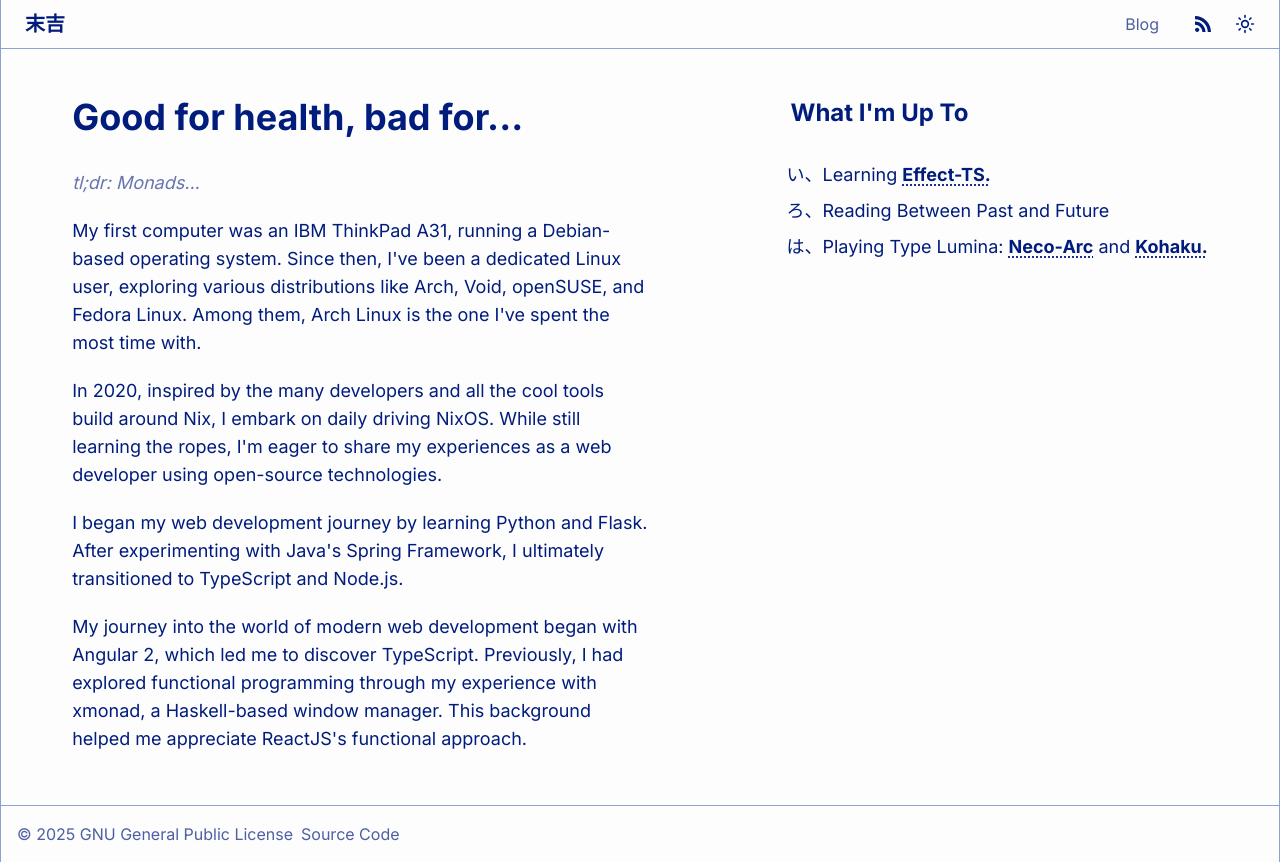
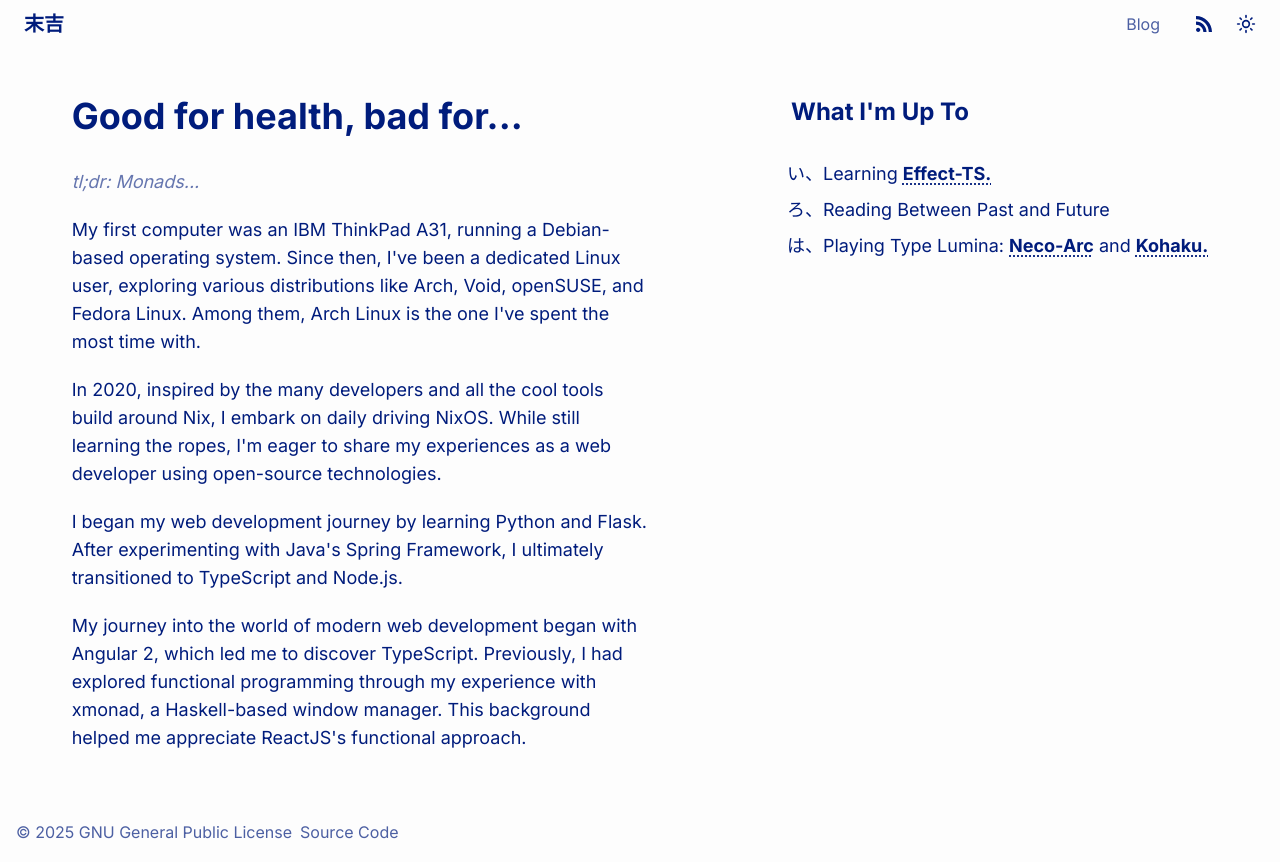
Before and after one commit to u1F713/u1F713.github.io, a Next.js app: page / in a window 1280 px wide. Built offline with nearby package versions, Linux system fonts and the light colour scheme.

Commit message:
refactor(css): remove borders

```diff
--- a/app/(blog)/[postId]/page.tsx
+++ b/app/(blog)/[postId]/page.tsx
@@ -66,12 +66,10 @@ async function Posts(props: { params: Props }) {
   )
 
   return (
-    <article className="flex h-full flex-col">
-      <div className="border-dn-border border-b">
-        <section className="border-dn-border mx-auto max-w-screen-xl lg:border-x">
+    <article>
       {data.image && (
         <Image
-              className="mx-auto md:rounded-b-md"
+          className="mx-auto md:rounded-md"
           priority={true}
           loading="eager"
           src={data.image}
@@ -80,7 +78,8 @@ async function Posts(props: { params: Props }) {
         />
       )}
 
-          <div className="px-4 py-8">
+      <section>
+        <div className="px-4">
           <div className="prose lg:prose-lg mx-auto">
             <p>
               <time dateTime={data.pubDate.toDateString()}>
@@ -94,9 +93,8 @@ async function Posts(props: { params: Props }) {
           </div>
         </div>
       </section>
-      </div>
 
-      <section className="border-dn-border mx-auto h-full w-full max-w-screen-xl px-4 py-8 lg:border-x">
+      <section className="mx-auto w-full max-w-screen-xl px-4 py-8">
         <div className="prose lg:prose-lg mx-auto">
           <Content components={{ img: Image, pre: CodeBlock }} />
         </div>
--- a/app/(blog)/posts/page.tsx
+++ b/app/(blog)/posts/page.tsx
@@ -35,7 +35,7 @@ export default async function Posts() {
   )
 
   return (
-    <div className="border-dn-border mx-auto h-full w-full max-w-screen-xl lg:border-x">
+    <div className="mx-auto w-full max-w-screen-xl">
       <h1 className="px-4 py-10 text-3xl font-semibold lg:px-6 lg:text-5xl">
         Blog posts
       </h1>
--- a/app/components/Header.tsx
+++ b/app/components/Header.tsx
@@ -9,10 +9,10 @@ function Header() {
   const pathname = usePathname()
 
   return (
-    <div className="border-dn-border bg-dn-surface-200/80 sticky top-0 z-50 border-b backdrop-blur-md">
+    <div className="bg-dn-surface-200/80 sticky top-0 z-50 backdrop-blur-md">
       <header
         className={clsx(
-          'border-dn-border mx-auto flex px-4 md:px-6 lg:border-x',
+          'mx-auto flex px-4 md:px-6',
           'max-w-screen-xl items-center justify-between'
         )}
       >
--- a/app/layout.tsx
+++ b/app/layout.tsx
@@ -43,9 +43,7 @@ const RootLayout: NextPage<RootProps> = ({ children }) => (
           <main className="h-full">{children}</main>
         </div>
 
-        <div className="border-dn-border border-t">
-          <div className="border-dn-border mx-auto w-full max-w-screen-xl p-4 lg:border-x">
-            <footer className="flex flex-wrap items-center justify-between gap-4">
+        <footer className="mx-auto w-full max-w-screen-xl p-4">
           <nav className="text-dn-color-200/70 flex flex-wrap gap-2">
             <Link
               className="hover:underline"
@@ -62,8 +60,6 @@ const RootLayout: NextPage<RootProps> = ({ children }) => (
             </Link>
           </nav>
         </footer>
-          </div>
-        </div>
       </ThemeProvider>
     </body>
   </html>
--- a/app/page.tsx
+++ b/app/page.tsx
@@ -1,7 +1,7 @@
 import type { NextPage } from 'next'
 
 const Home: NextPage = () => (
-  <div className="border-dn-border mx-auto h-full w-full max-w-screen-xl lg:border-x">
+  <div className="mx-auto w-full max-w-screen-xl">
     <main className="mx-auto px-4 py-8 md:max-w-screen-md lg:max-w-full lg:px-8">
       <div className="grid justify-around md:text-lg lg:grid-cols-[auto_auto] lg:gap-16">
         <section className="max-w-xl">
```
Lines whose indentation alone changed are shown as unchanged.
